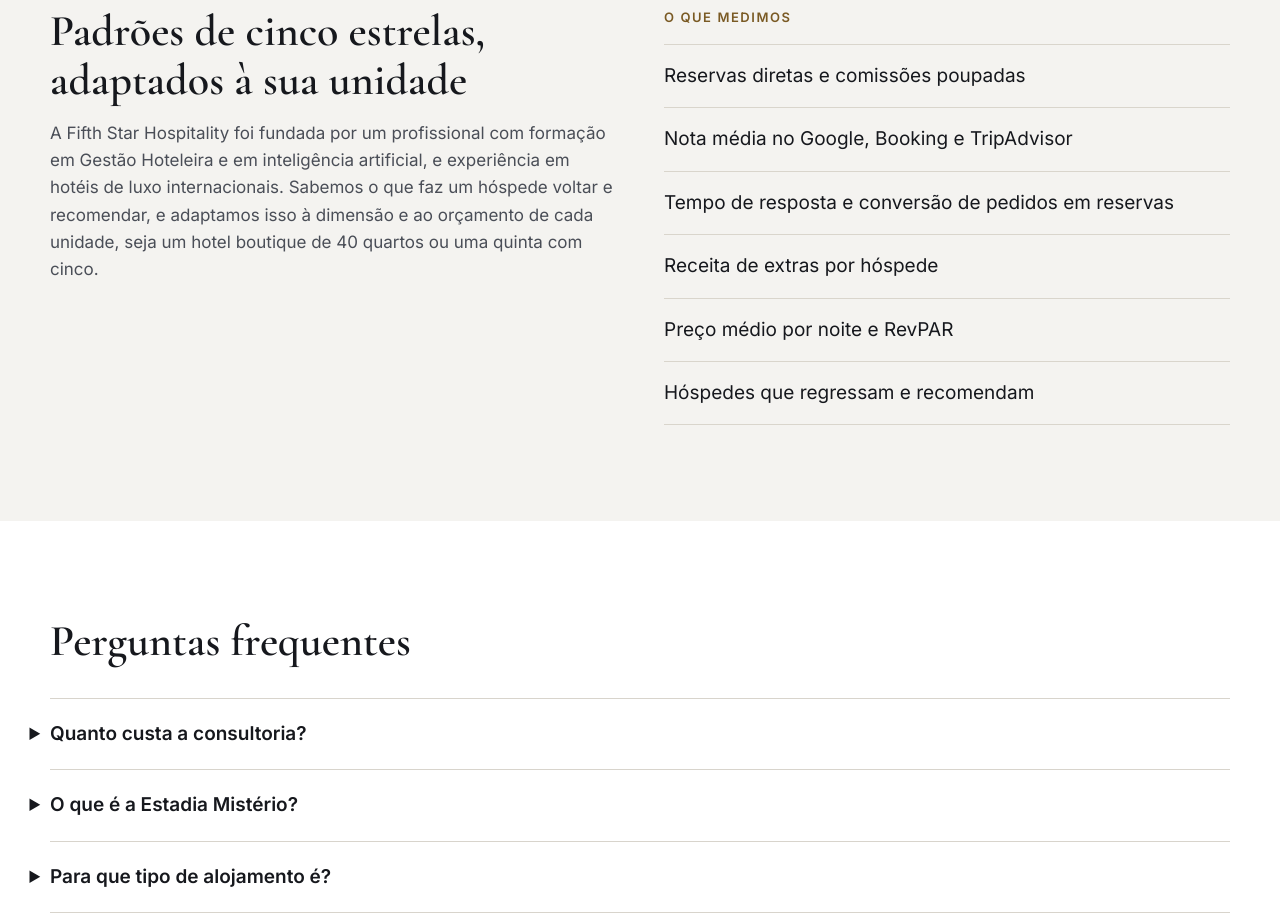
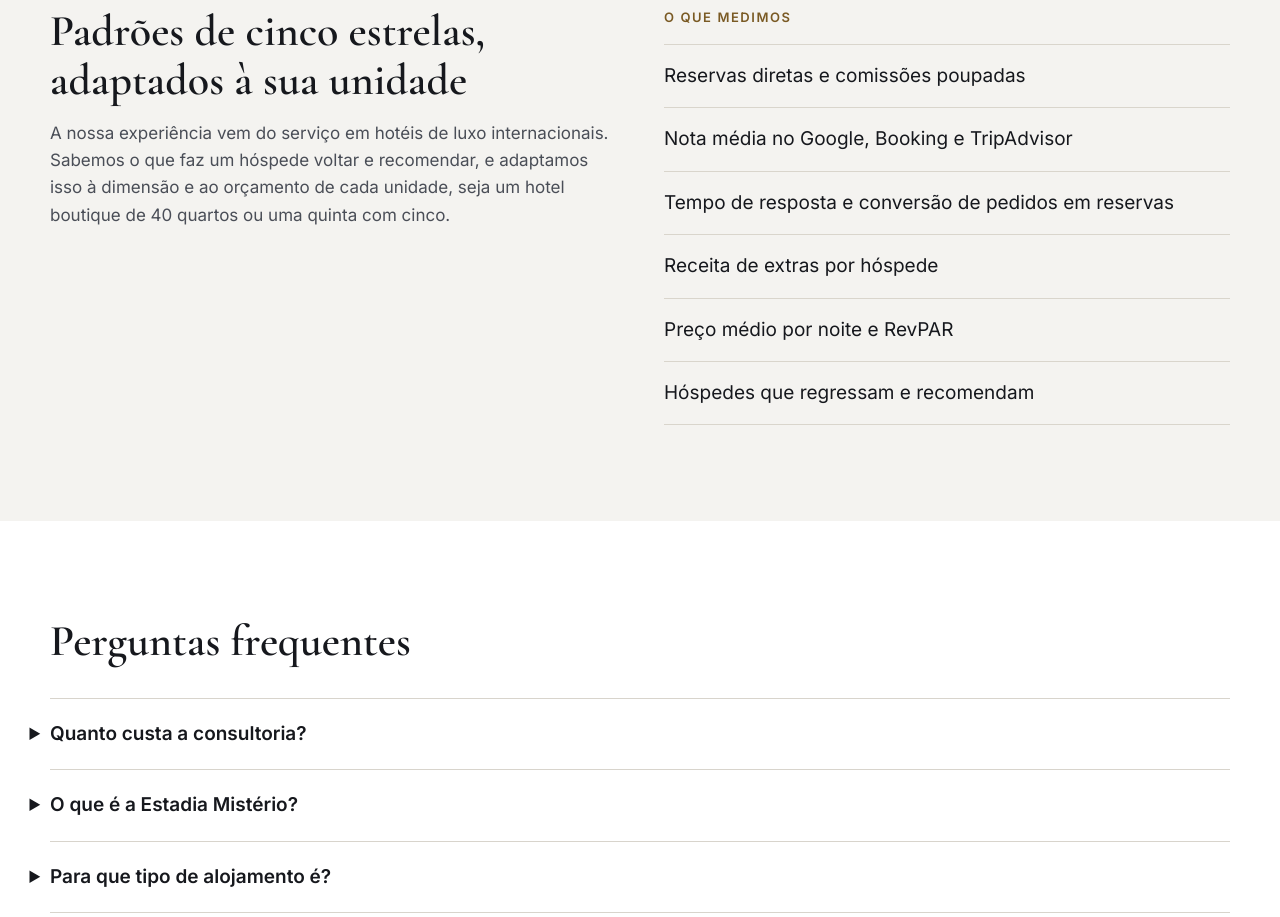
Before and after one commit to manuel2001lopes/fifthstarhospitality-site, a plain HTML site: page index.html in a window 1280 px wide. Shown: the part 2660-3577 px from the top of the page. Drawn offline with nearby package versions, Linux system fonts and the light colour scheme.

Commit message:
Tirar a linha sobre o fundador (fica para depois)
Co-Authored-By: Claude Opus 5.5 <noreply@anthropic.com>
Claude-Session: https://claude.ai/code/session_01VWd8LAdXuzRWvR9gTjMGoi

```diff
--- a/index.html
+++ b/index.html
@@ -266,7 +266,7 @@ input:focus,button:focus,a:focus{outline:2px solid #D9C29A;outline-offset:2px}
     <div style="max-width: 1180px; margin: 0 auto; padding: 96px 24px; display: flex; flex-wrap: wrap; gap: 48px">
       <div style="flex: 1 1 420px; display: flex; flex-direction: column; gap: 16px">
         <h2 style="margin: 0; font-family: 'Cormorant Garamond', Georgia, serif; font-weight: 600; font-size: 44px; line-height: 1.1">Padrões de cinco estrelas, adaptados à sua unidade</h2>
-        <p style="margin: 0; color: #4A4E57">A Fifth Star Hospitality foi fundada por um profissional com formação em Gestão Hoteleira e em inteligência artificial, e experiência em hotéis de luxo internacionais. Sabemos o que faz um hóspede voltar e recomendar, e adaptamos isso à dimensão e ao orçamento de cada unidade, seja um hotel boutique de 40 quartos ou uma quinta com cinco.</p>
+        <p style="margin: 0; color: #4A4E57">A nossa experiência vem do serviço em hotéis de luxo internacionais. Sabemos o que faz um hóspede voltar e recomendar, e adaptamos isso à dimensão e ao orçamento de cada unidade, seja um hotel boutique de 40 quartos ou uma quinta com cinco.</p>
       </div>
       <div style="flex: 1 1 420px; display: flex; flex-direction: column; gap: 16px">
         <h3 style="margin: 0; font-size: 13px; font-weight: 600; letter-spacing: 0.12em; text-transform: uppercase; color: #7A5A24">O que medimos</h3>
```
Also changed, not shown: llms.txt.
